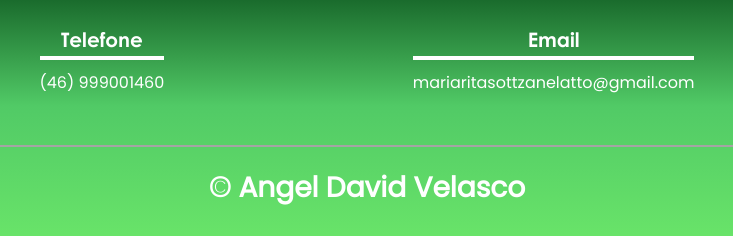
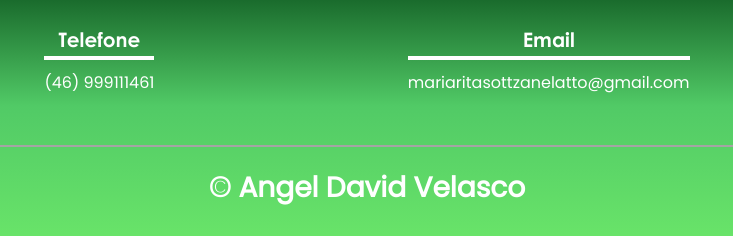
Before and after one commit to MariaRita1406/Blog-Miau, a plain HTML site: page index.html in a window 1280 px wide. Shown: the part 3373-3609 px from the top of the page, 273-1006 px from the left. Drawn offline with Linux system fonts and the light colour scheme; a web font is replaced by a local one.

Commit message:
atualização

```diff
--- a/index.html
+++ b/index.html
@@ -124,7 +124,7 @@
       <div class="contenedor-footer">
         <div class="content-foo">
           <h4>Telefone</h4>
-          <p>(46) 999001460</p>
+          <p>(46) 999111461</p>
         </div>
         <div class="content-foo">
           <h4>Email</h4>
```
